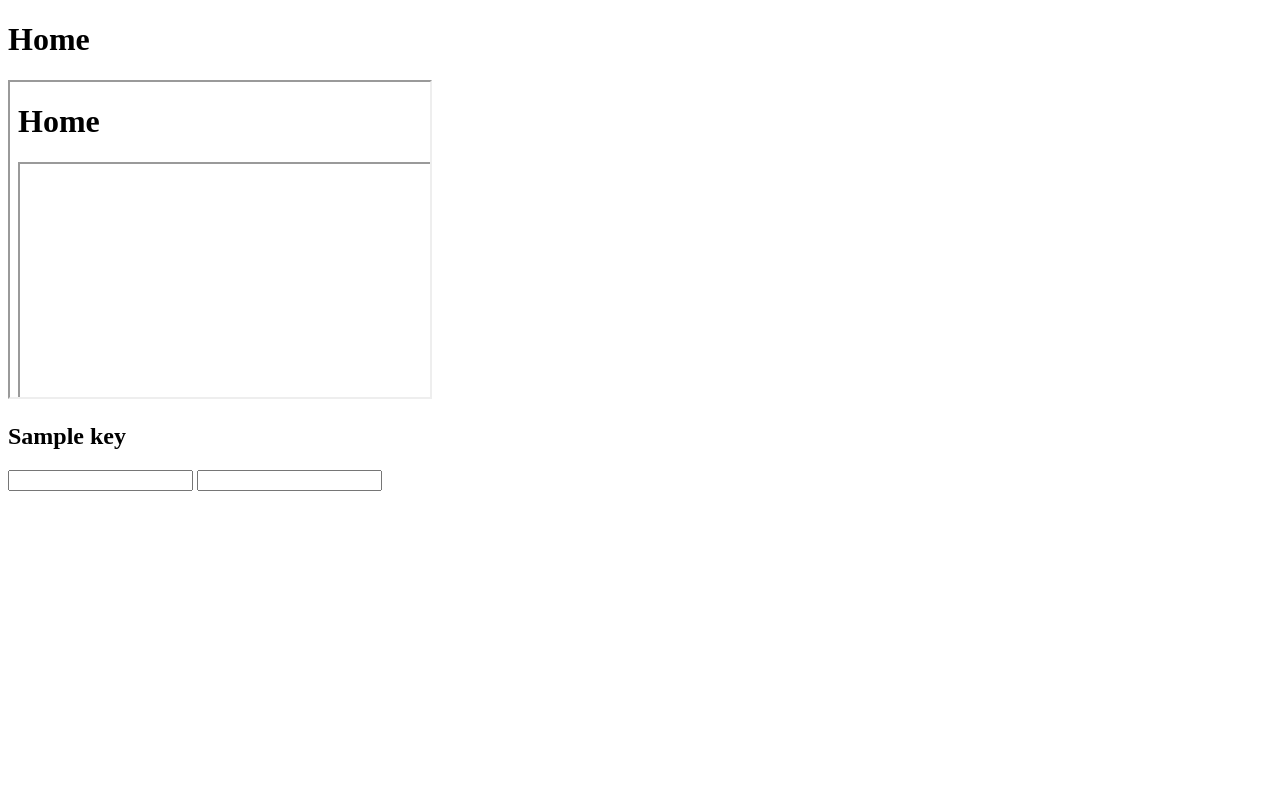
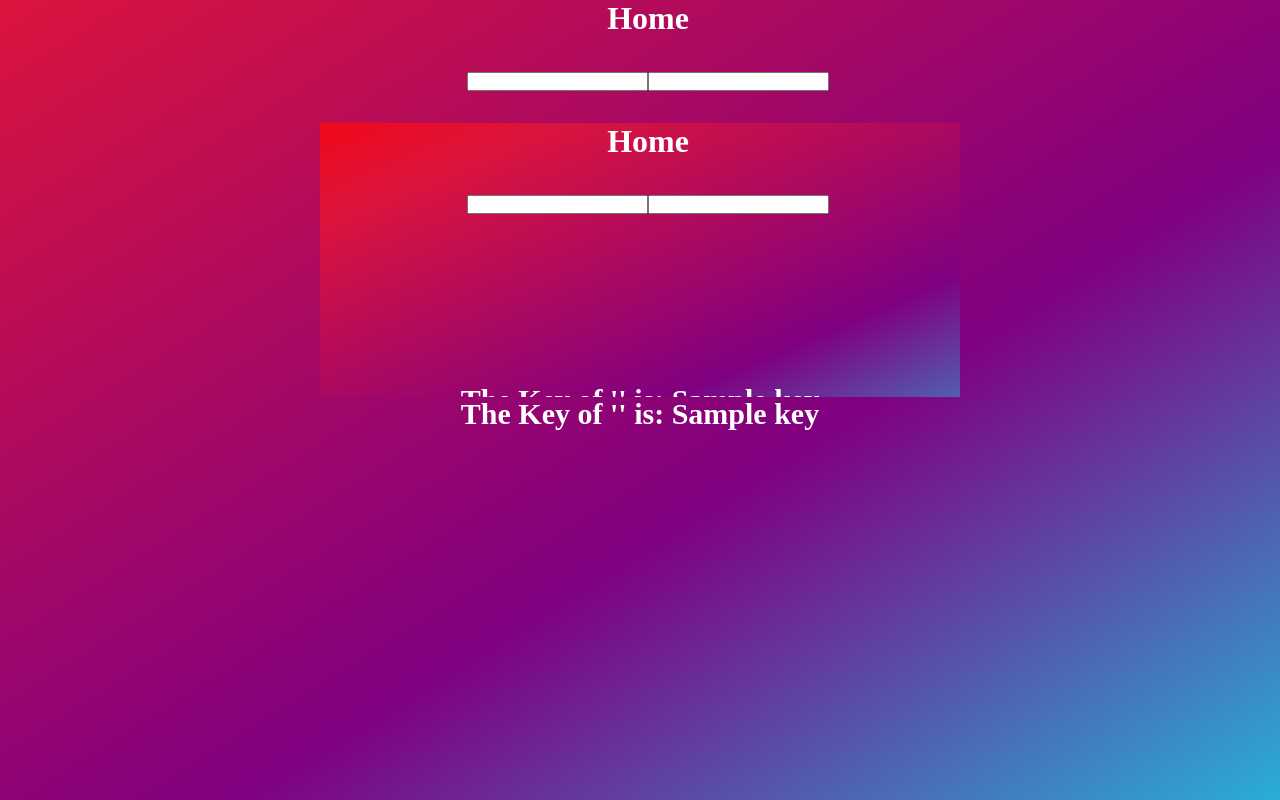
Before and after one commit to Jacksone2307/SKF, a Python web app: template projectFiles/Templates/home/home.html in a window 1280 px wide. Run offline with Jinja, Linux system fonts and the light colour scheme; the template is opened without the code that fills it: most values are stand-ins (such as "Sample title", 1, 10 or a date in 2020); form fields are guessed from the names that the template uses.

Commit message:
UI upgrade

```diff
--- a/projectFiles/Templates/home/home.html
+++ b/projectFiles/Templates/home/home.html
@@ -3,18 +3,26 @@
 <head>
     <meta charset="UTF-8">
     <title>Title</title>
+    <link rel="stylesheet" href="\static\style.css">
 </head>
 <body>
+    <div id="heading">
         <h1>Home</h1>
-    {% if url != None %}
-        <iframe width="420" height="315" src={{url}}></iframe>
-    {% endif %}
-    <h2>{{key}}</h2>
+    </div>
+    <div id="content">
+        <div id="search">
             <form class="search-form" method="POST" novalidate>
                 {{search_form.csrf_token}}
                 {{search_form.search_field}}
                 {{search_form.search_button}}
             </form>
-
+        </div>
+        <div id="results">
+            {% if url != None %}
+                <iframe width="420" height="315" src={{url}}></iframe>
+            {% endif %}
+                <h2>The Key of '{{search_form.search_field.data}}' is: {{key}}</h2>
+        </div>
+    </div>
 </body>
 </html>
--- a/projectFiles/home/home.py
+++ b/projectFiles/home/home.py
@@ -20,6 +20,7 @@
             key = ""
             url = None
 
+    print(f"key: {key}")
     return render_template('home/home.html', search_form=search_form, key=key, url=url)
 
 
--- a/projectFiles/home/home_service.py
+++ b/projectFiles/home/home_service.py
@@ -1,7 +1,6 @@
 import requests
 from googlesearch import search
 import re
-import webbrowser
 from multiprocessing import Process, Queue
 
 
--- /dev/null
+++ b/projectFiles/static/style.css
@@ -0,0 +1,101 @@
+html{
+    background-image: linear-gradient(to bottom right,red 1%, crimson 20%, purple, aqua);
+    margin: 0%;
+    padding: 0%;
+
+    background-size: 150% 150%;
+    -webkit-animation: AnimationName 30s ease infinite;
+    -moz-animation: AnimationName 30s ease infinite;
+    animation: AnimationName 30s ease infinite;
+    text-align: center;
+
+}
+
+@-webkit-keyframes AnimationName {
+    0%{background-position:0% 50%}
+    50%{background-position:100% 50%}
+    100%{background-position:0% 50%}
+}
+@-moz-keyframes AnimationName {
+    0%{background-position:0% 50%}
+    50%{background-position:100% 50%}
+    100%{background-position:0% 50%}
+}
+@keyframes AnimationName {
+    0%{background-position:0% 50%}
+    50%{background-position:100% 50%}
+    100%{background-position:0% 50%}
+}
+
+
+
+body{
+    margin: 0%;
+    padding: 0%;
+    background-color: transparent;
+    min-height: 100vh;
+    min-width: 100vw;
+}
+
+#heading{
+    margin: 0%;
+    padding: 0%;
+    background-color: transparent;
+    min-height: 2.5rem;
+    padding-left: 1rem;
+}
+h1{
+    margin: 0%;
+    padding: 0%;
+    color: white;
+}
+#content{
+    margin: 0%;
+    padding: 0%;
+    background-color: transparent;
+    height: calc(100vh - 2.5rem);
+    font-size: 0px;
+}
+#search{
+    margin: 0%;
+    padding: 2rem 0rem 2rem 1rem;
+    background-color: transparent;
+
+}
+form{
+    margin: 0%;
+    padding: 0%;
+}
+#search-form{
+    margin: 0%;
+    padding: 0%;
+}
+p{
+    color: white;
+    margin: 0%;
+    padding: 0%;
+}
+h2{
+    font-size: 30px;
+    margin: 0%;
+    color: white;
+}
+input{
+    margin: 0%;
+    padding: 0%;
+}
+#results{
+    margin: 0%;
+    padding: 0%;
+    background-color: transparent;
+    height: calc(100vh - 2.5rem - 4rem - 1.25rem);
+    text-align: center;
+}
+iframe{
+    margin: 0%;
+    padding: 0%;
+    border: none;
+    padding: 0vw 25vw 0vw 25vw;
+    width: 50vw;
+    height: 21.43vw;
+}
```
Lines whose indentation alone changed are shown as unchanged.
